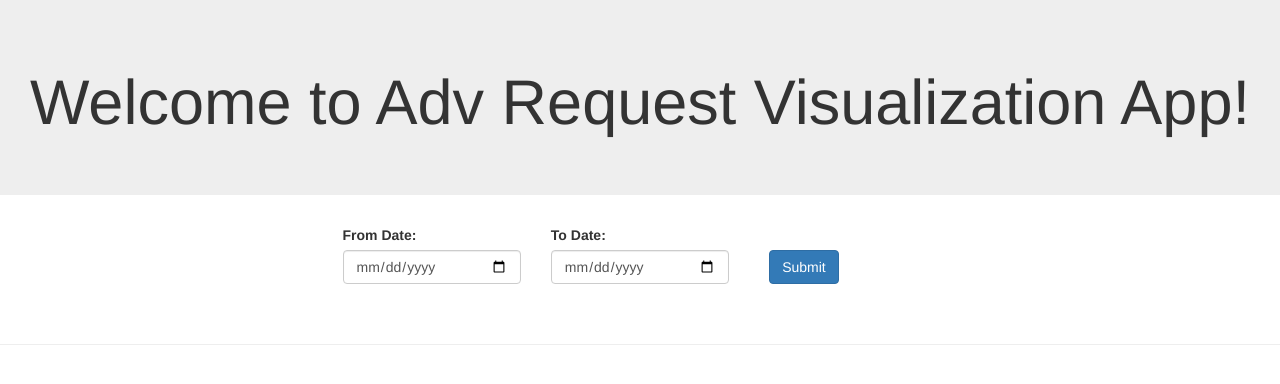
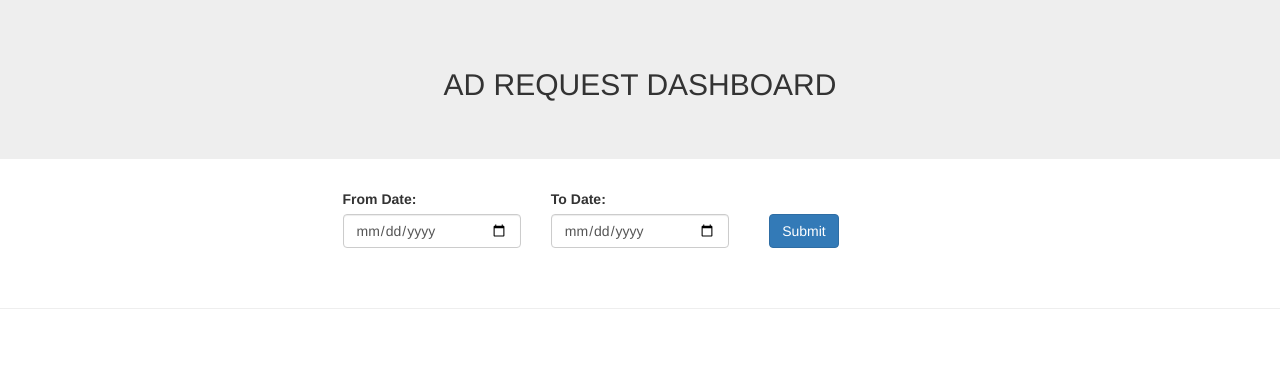
Before and after one commit to svkmsr6/adr-visualizer-app, an Angular app: page / in a window 1280 px wide. Shown: the top 384 px of the page. Built offline with nearby package versions, Linux system fonts and the light colour scheme.

Commit message:
@svkmsr6: Adding Fetch ADR Service layer

```diff
--- a/src/app/app.component.html
+++ b/src/app/app.component.html
@@ -1,21 +1,21 @@
 <!--The content below is only a placeholder and can be replaced.-->
 <div style="text-align:center" class="jumbotron">
-  <h1>
-    Welcome to {{ title }}!
-  </h1>
+  <h2>
+    {{ title }}
+  </h2>
 </div>
 <div class="row">
   <div class="col-xs-12 col-sm-6 col-sm-offset-3 col-md-6 col-md-offset-3">
     <div class="form-group col-xs-12 col-sm-12 col-md-4">
       <label for="from">From Date:</label>
-      <input type="date" class="form-control" id="from">
+      <input type="date" class="form-control" id="from" [(ngModel)]="from">
     </div>
     <div class="form-group col-xs-12 col-sm-12 col-md-4">
       <label for="to">To Date:</label>
-      <input type="date" class="form-control" id="to">
+      <input type="date" class="form-control" id="to" [(ngModel)]="to">
     </div>
     <div id="submit_button" class="form-group col-xs-12 col-sm-12 col-md-4">
-      <button type="button" class="btn btn-primary">Submit</button>
+      <button type="button" class="btn btn-primary" (click)="callAPI()">Submit</button>
     </div>
   </div>
 </div>
--- a/src/app/app.component.ts
+++ b/src/app/app.component.ts
@@ -1,4 +1,5 @@
 import { Component } from '@angular/core';
+import { FetchAdrService } from '../app/services/fetch-adr.service';
 
 @Component({
   selector: 'app-root',
@@ -6,5 +7,13 @@ import { Component } from '@angular/core';
   styleUrls: ['./app.component.css']
 })
 export class AppComponent {
-  title = 'Adv Request Visualization App';
+  title = 'AD REQUEST DASHBOARD';
+  from:any;
+  to:any;
+
+  constructor(private fetchAdrSrvice:FetchAdrService){}
+
+  callAPI(){
+    this.fetchAdrSrvice.getAdr(this.from,this.to);
+  }
 }
--- /dev/null
+++ b/src/app/services/fetch-adr.service.ts
@@ -0,0 +1,12 @@
+import { Injectable } from '@angular/core';
+
+@Injectable()
+export class FetchAdrService {
+
+  constructor() { }
+
+  getAdr(from:any,to:any){
+    console.log('Details from '+from+' to '+to);
+  }
+
+}
```
Also changed, not shown: src/app/app.module.ts (+5 -3 lines).
